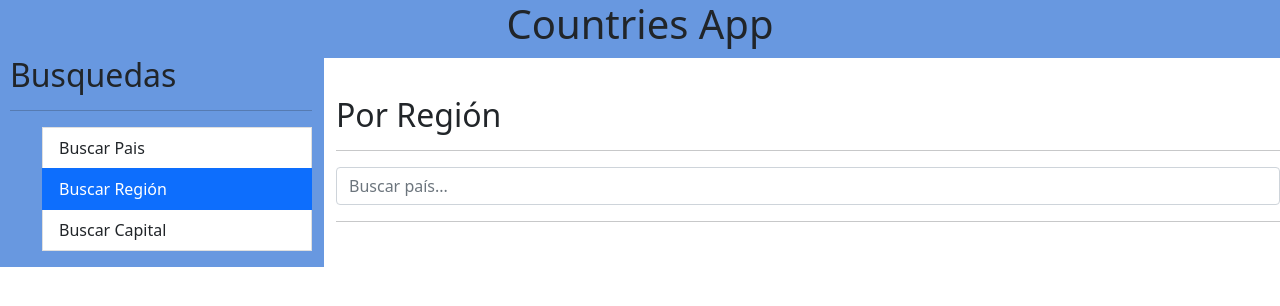
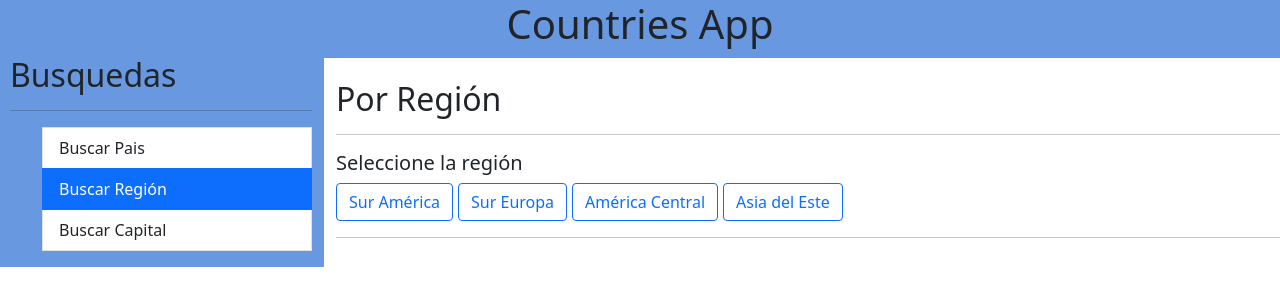
Before and after one commit to pPlanello/countriesApp, an Angular app: page /region in a window 1280 px wide. Shown: the top 306 px of the page. Built offline with nearby package versions, Linux system fonts and the light colour scheme.

Commit message:
Creating a generic filter for regions

```diff
--- a/src/app/pages/region/region.component.html
+++ b/src/app/pages/region/region.component.html
@@ -4,5 +4,6 @@
 
 <app-filter-table
     [service]="regionService"
-    [cols]="cols">
+    [cols]="cols"
+    [regionsField]="regions">
 </app-filter-table>
--- a/src/app/shared/modules/filter-table/filter-table.component.html
+++ b/src/app/shared/modules/filter-table/filter-table.component.html
@@ -1,5 +1,8 @@
+<!-- Si es una region -->
+<h5 *ngIf="regionsField.length > 0"> Seleccione la región </h5>
 
-<div class="row">
+<!-- Si no es una region -->
+<div *ngIf="(regionsField.length === 0); else regionContent" class="row">
     <div class="col">
         <form (ngSubmit)="find()" autocomplete="off">
             <input
@@ -13,12 +16,20 @@
     </div>
 </div>
 
+<ng-template #regionContent  class="row">
+    <div class="col">
+        <button
+            style="margin-right: 5px;"
+            class="btn btn-outline-primary"
+            *ngFor="let region of regionsField"
+            (click)="regionSelected(region)">{{region.value_es}}
+        </button>
+    </div>
+</ng-template>
+
 <hr>
 
-<div *ngIf="isErrorHttp" class="alert alert-danger">
-    No se ha encontrado nada con el término de busqueda
-</div>
-
+<!-- Contenido de la tabla -->
 <div *ngIf="!isErrorHttp && data.length > 0" class="row">
     <div class="col">
         <app-generic-table
@@ -29,3 +40,8 @@
         </app-generic-table>
     </div>
 </div>
+
+<!-- Mensaje en caso de tabla vacia -->
+<div *ngIf="isErrorHttp" class="alert alert-danger">
+    No se ha encontrado nada con el término de busqueda
+</div>
--- a/src/app/shared/modules/filter-table/filter-table.component.ts
+++ b/src/app/shared/modules/filter-table/filter-table.component.ts
@@ -2,6 +2,7 @@ import { Component, Input, OnInit } from '@angular/core';
 import { Subject } from 'rxjs';
 import { debounceTime } from 'rxjs/operators';
 import { Col } from '../../models/col.model';
+import { RegionFilter } from '../../models/filter.model';
 
 import { AbstractServiceService } from '../../services/abstract-service.service';
 
@@ -16,6 +17,7 @@ export class FilterTableComponent implements OnInit {
   @Input() cols: Col[] = [];
   @Input() colRouterLink: boolean = false;
   @Input() colRedirectUrlLink: string = '';
+  @Input() regionsField: RegionFilter[] = [];
 
   debouncer: Subject<string> = new Subject(); // Observable
 
@@ -32,6 +34,8 @@ export class FilterTableComponent implements OnInit {
     this.debouncer.pipe(debounceTime(300)).subscribe( value => {
       console.log(value)
     });
+
+    console.log(this.regionsField)
   }
 
   find() {
@@ -48,4 +52,15 @@ export class FilterTableComponent implements OnInit {
   keyPressed() {
     this.debouncer.next(this.valueToFind);
   }
+
+  regionSelected(region: RegionFilter) {
+    this.isErrorHttp = false;
+    this.service.findByName(region.field).subscribe((data: any[]) => {
+      this.data = data;
+    }, error => {
+      this.isErrorHttp = true;
+      this.valueToFind = '';
+      console.log('**** Error: ', error);
+    });
+  }
 }
```
